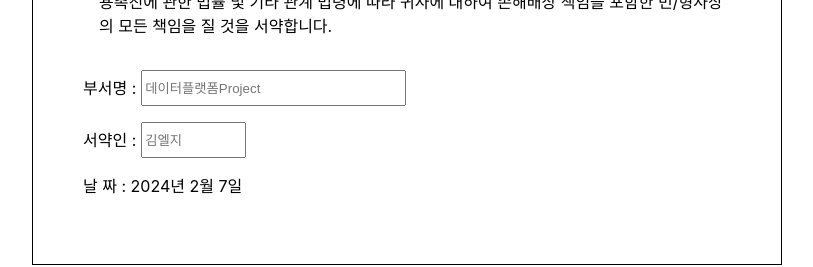
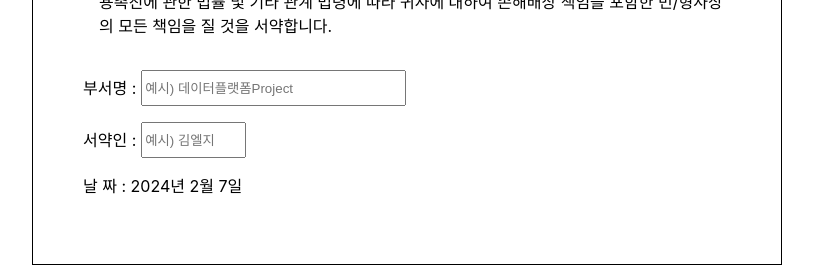
Before and after one commit to doitgrow/pledge, a React (Create React App) app: page / in a window 1280 px wide. Shown: the part 903-1170 px from the top of the page, without its empty margins (233-1046 px from the left). Built offline with nearby package versions, Linux system fonts and the light colour scheme.

Commit message:
UX 수정

```diff
--- a/src/App.js
+++ b/src/App.js
@@ -133,7 +133,7 @@ function App() {
                             부서명 :
                             <input
                                 type="text"
-                                placeholder="데이터플랫폼Project"
+                                placeholder="예시) 데이터플랫폼Project"
                                 value={department}
                                 size="30"
                                 style={{ marginLeft: "5px", height: "30px" }}
@@ -144,7 +144,7 @@ function App() {
                             서약인 :
                             <input
                                 type="text"
-                                placeholder="김엘지"
+                                placeholder="예시) 김엘지"
                                 value={name}
                                 size="10"
                                 style={{
```
